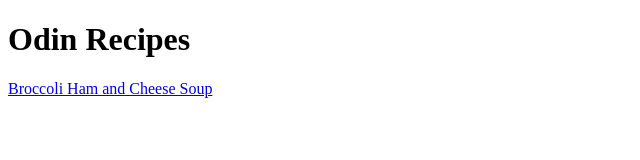
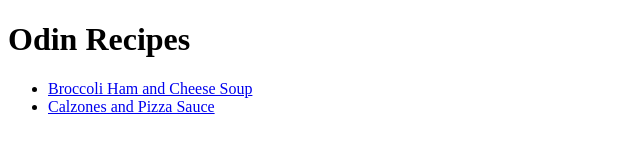
Before and after one commit to runamyrun/odin-recipes, a plain HTML site: page index.html in a window 1280 px wide. Shown: the whole page, without its empty margins (0-640 px from the left). Drawn offline with Linux system fonts and the light colour scheme.

Commit message:
Create calzones recipe page

```diff
--- a/index.html
+++ b/index.html
@@ -6,7 +6,10 @@
     </head>
     <body>
         <h1>Odin Recipes</h1>
-            <a href="broccoli-ham-soup.html">Broccoli Ham and Cheese Soup</a>
+        <ul>
+            <li><a href="broccoli-ham-soup.html">Broccoli Ham and Cheese Soup</a></li>
+            <li><a href="calzones.html">Calzones and Pizza Sauce</a></li>
 
+        </ul>
     </body>
 </html>
```
Also changed, not shown: recipes/calzones.html (added, +12 -0 lines).
